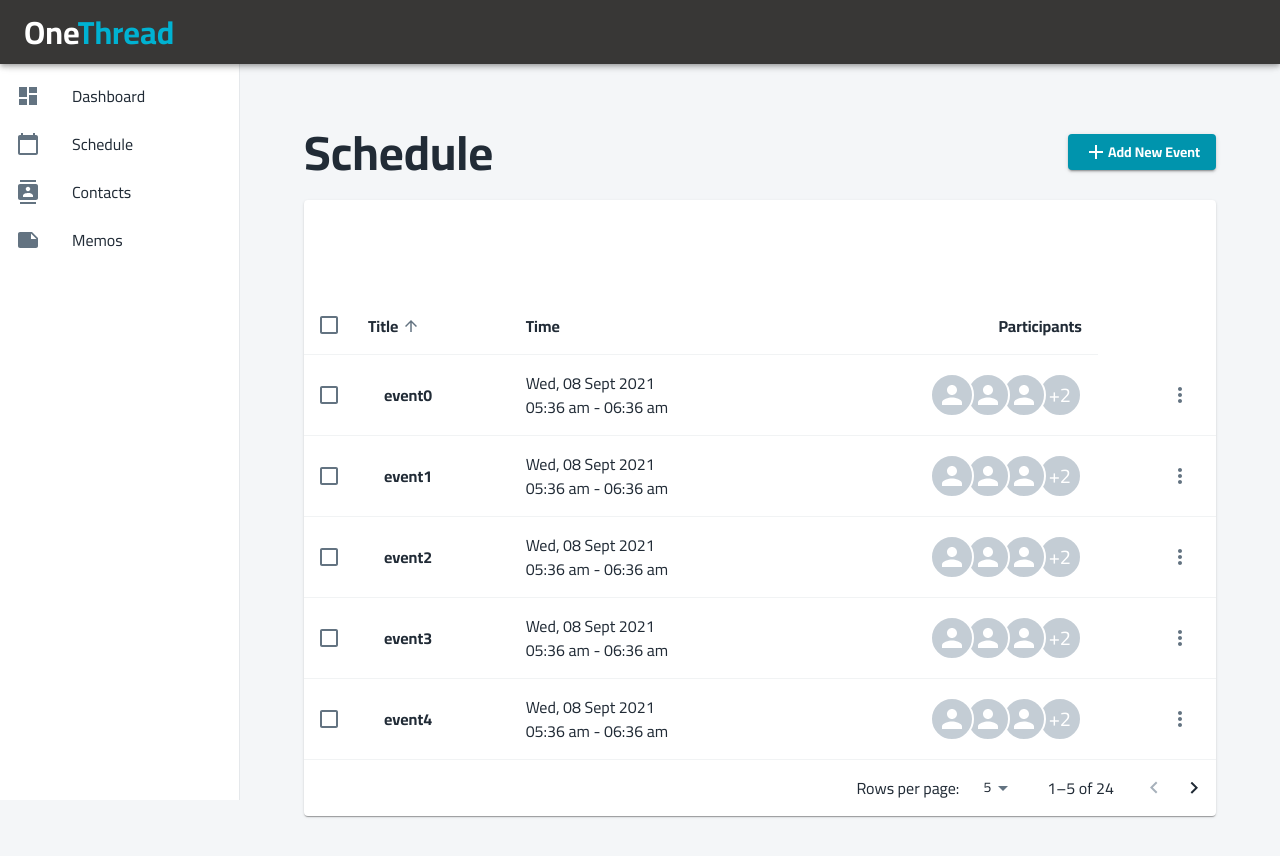
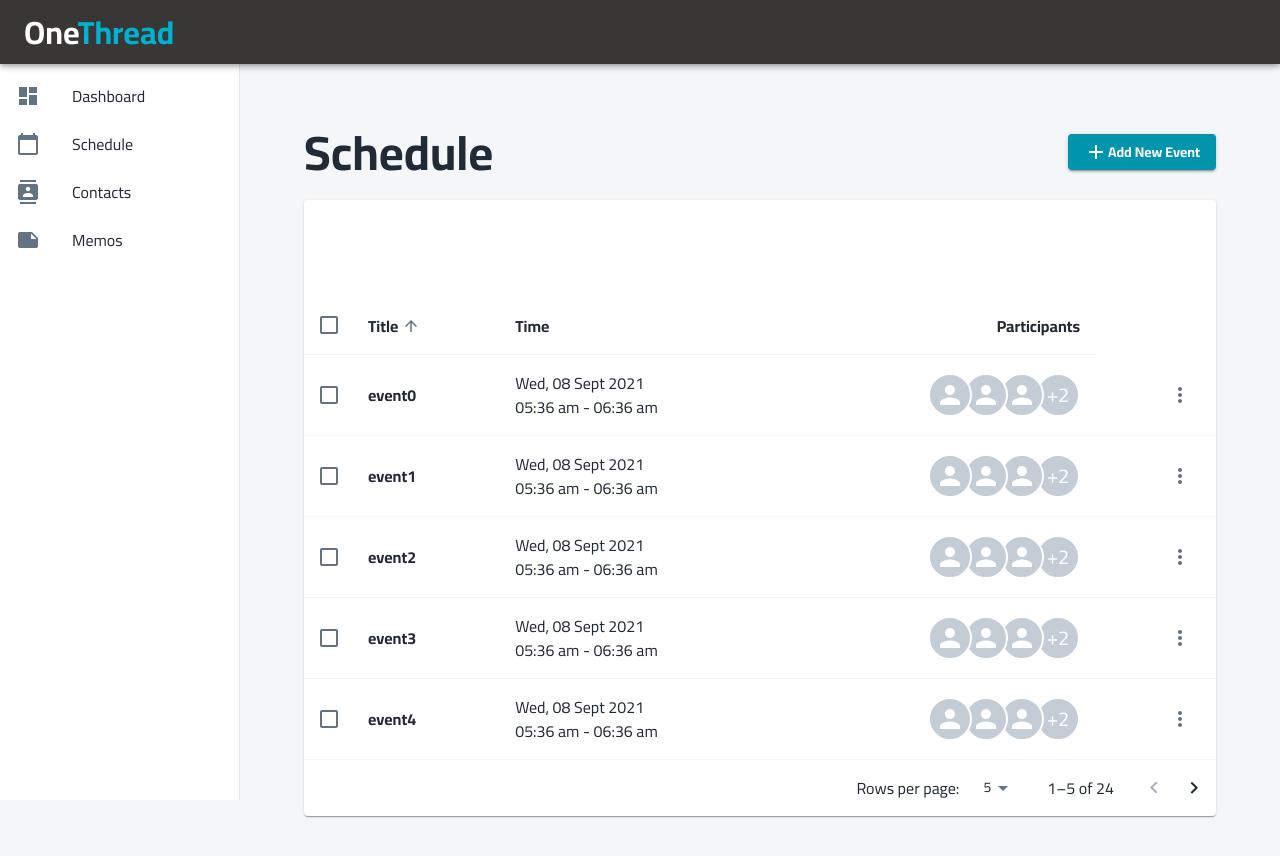
Before and after one commit to TeamSpider55/frontend, a React (Create React App) app: page /events in a window 1280 px wide. Built offline with nearby package versions, Linux system fonts and the light colour scheme.

Commit message:
fixed event title alignment in event list table

```diff
--- a/src/pages/EventList.tsx
+++ b/src/pages/EventList.tsx
@@ -264,7 +264,6 @@ const EventList = () => {
                               <Box display="flex" alignItems="center">
                                 <Box
                                   component={Typography}
-                                  paddingLeft={2}
                                   fontWeight="bold"
                                   noWrap
                                 >
```
